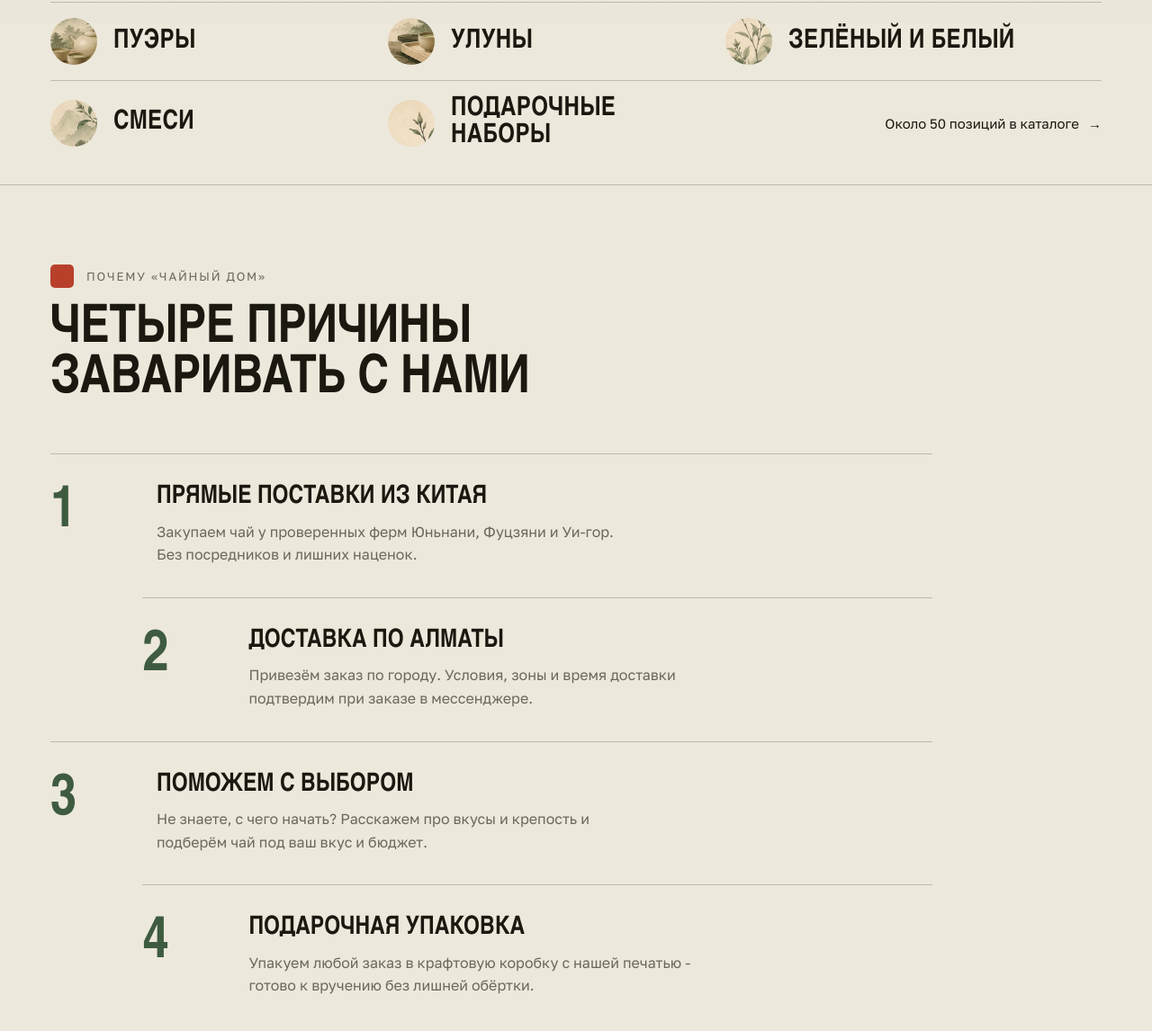
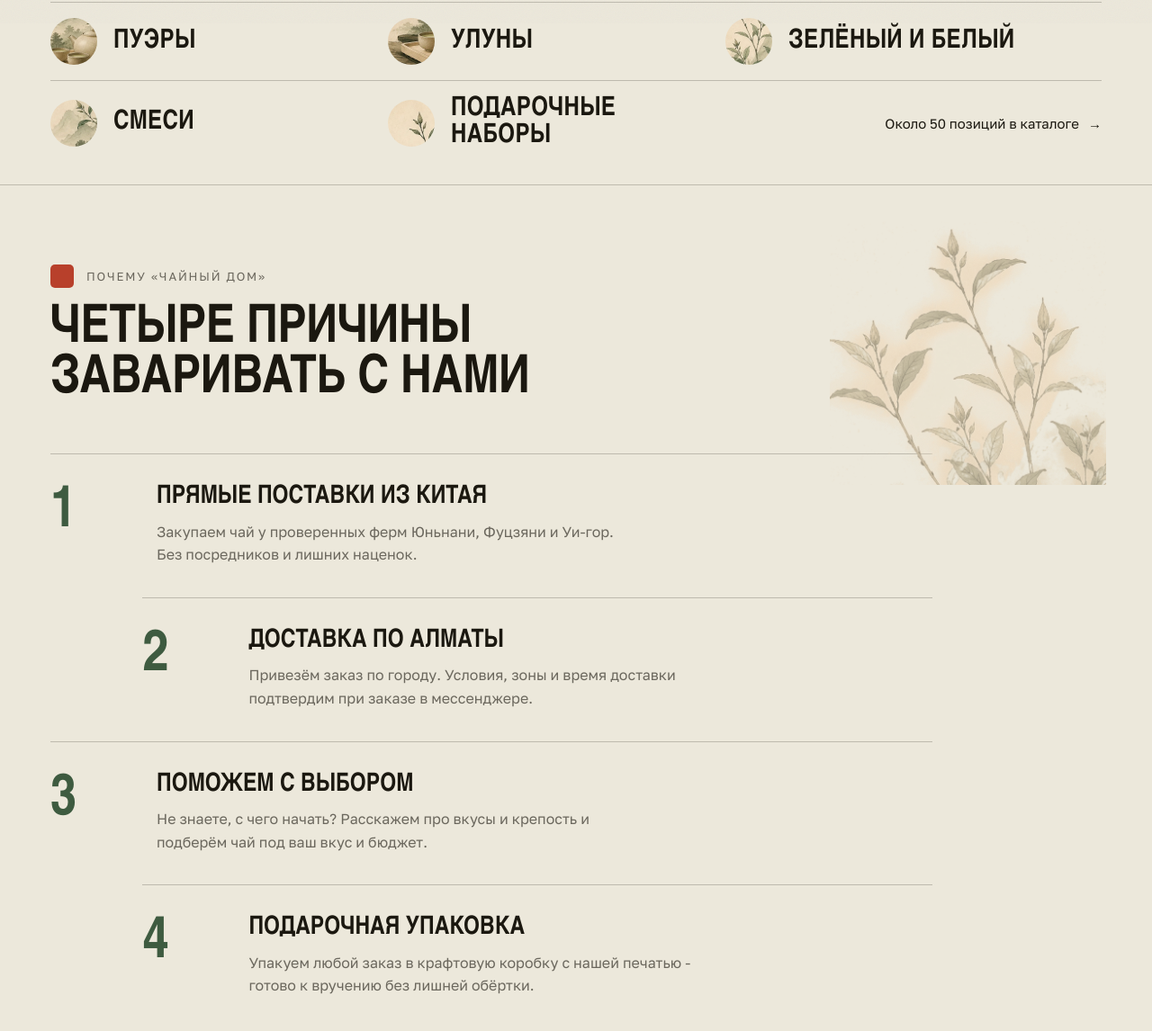
Before and after one commit to vvetta-web/chayny-dom, a plain HTML site: page index.html in a window 1280 px wide. Shown: the part 774-1920 px from the top of the page at 90% size. Drawn offline with Linux system fonts and the light colour scheme; a web font is replaced by a local one.

Commit message:
Приглушённая ветвь чайного куста в блоке преимуществ

```diff
--- a/index.html
+++ b/index.html
@@ -332,6 +332,15 @@
   }
 
   /* ---------- блок 2: преимущества ---------- */
+  .adv { position: relative; overflow: hidden; }
+  .adv-branch {
+    position: absolute;
+    top: 40px;
+    right: clamp(24px, 4vw, 72px);
+    width: clamp(260px, 24vw, 380px);
+    pointer-events: none;
+    user-select: none;
+  }
   .adv-list { max-width: 980px; }
   .adv-row {
     display: grid;
@@ -659,6 +668,7 @@
 
   /* ---------- телефон ---------- */
   @media (max-width: 900px) {
+    .adv-branch { display: none; }
     .top { padding: 16px 20px 12px; gap: 16px; }
     .nav { display: none; }
     .top-cta { margin-left: auto; padding: 10px 18px; font-size: 13px; }
@@ -815,6 +825,7 @@
 
   <!-- блок 2: преимущества -->
   <section class="sec adv" id="advantages">
+    <img class="adv-branch" src="assets/adv-branch.png" alt="" aria-hidden="true">
     <div class="sec-head">
       <p class="sec-label">Почему «Чайный дом»</p>
       <h2>Четыре причины<br>заваривать с нами</h2>
```
Also changed, not shown: assets/adv-branch.png (added).
